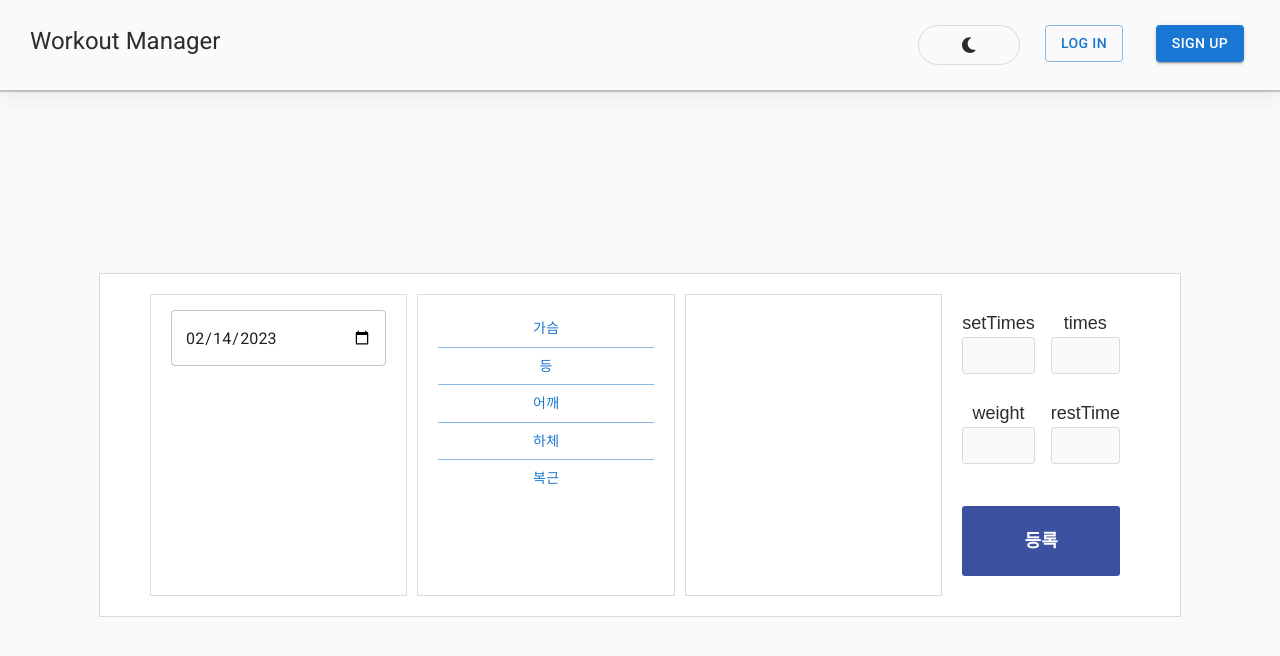
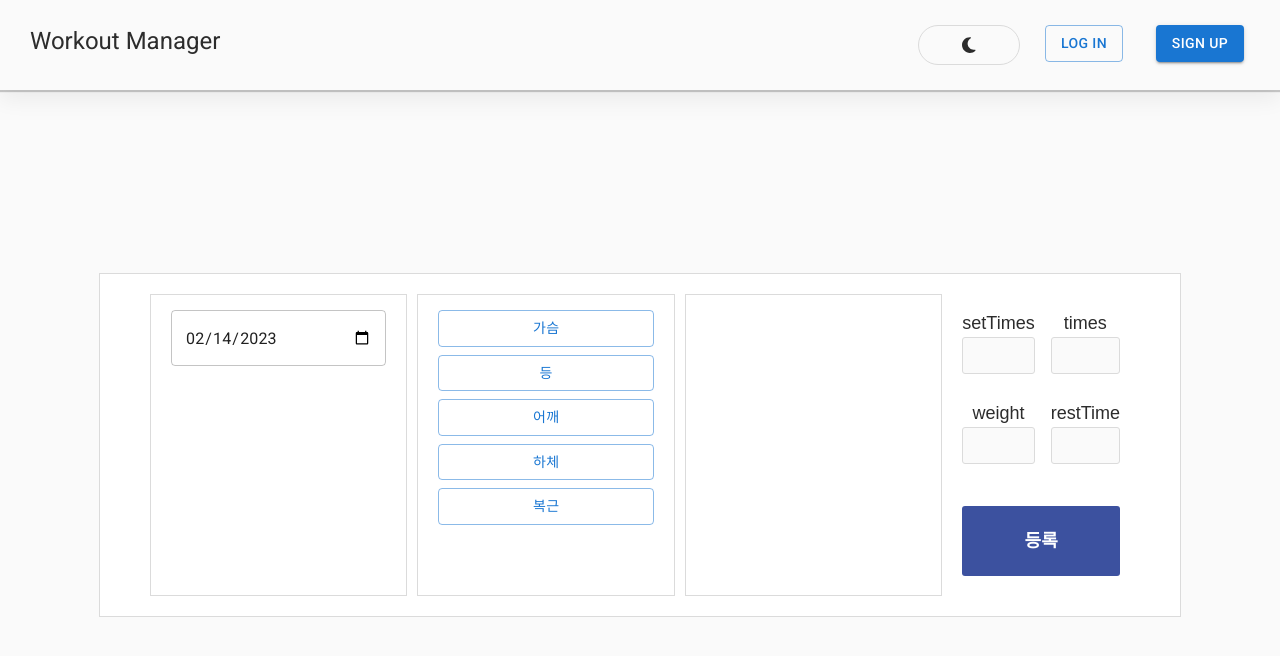
Before and after one commit to wujuno/workout-manager, a React (Create React App) app: page /record in a window 1280 px wide. Shown: the top 656 px of the page. Built offline with nearby package versions, Linux system fonts and the light colour scheme.

Commit message:
Style: Modify Record page

```diff
--- a/src/screens/Record.tsx
+++ b/src/screens/Record.tsx
@@ -86,14 +86,6 @@ const CREATERECORD_MUTATION = gql`
   }
 `;
 
-const buttons = [
-  <Button key="one">가슴</Button>,
-  <Button key="two">등</Button>,
-  <Button key="three">어깨</Button>,
-  <Button key="four">하체</Button>,
-  <Button key="five">복근</Button>,
-];
-
 interface ILoginF {
   date: string;
   times: string;
@@ -175,15 +167,7 @@ function Record() {
             </DateBox>
           </RecordBoxes>
           <RecordBoxes>
-            <ButtonGroup
-              orientation="vertical"
-              aria-label="vertical contained button group"
-              variant="text"
-              fullWidth
-            >
-              {buttons}
-            </ButtonGroup>
-            {/* <Stack direction="column" spacing={1}>
+            <Stack direction="column" spacing={1}>
               {bigPartsArr.map((part) => (
                 <Button
                   variant="outlined"
@@ -195,7 +179,7 @@ function Record() {
                   {part.name}
                 </Button>
               ))}
-            </Stack> */}
+            </Stack>
           </RecordBoxes>
           <RecordBoxes>
             <Stack direction="column">
```
